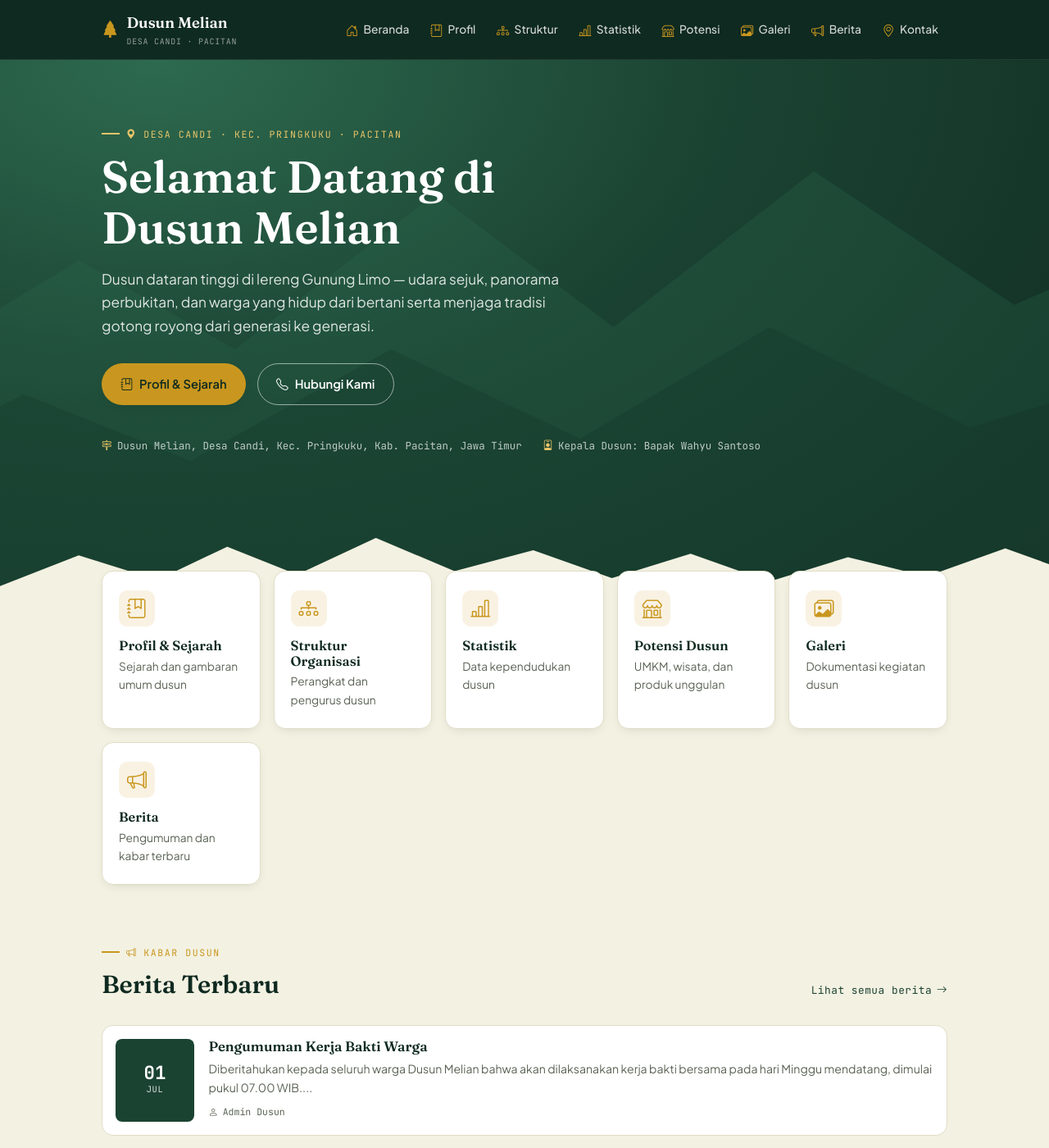
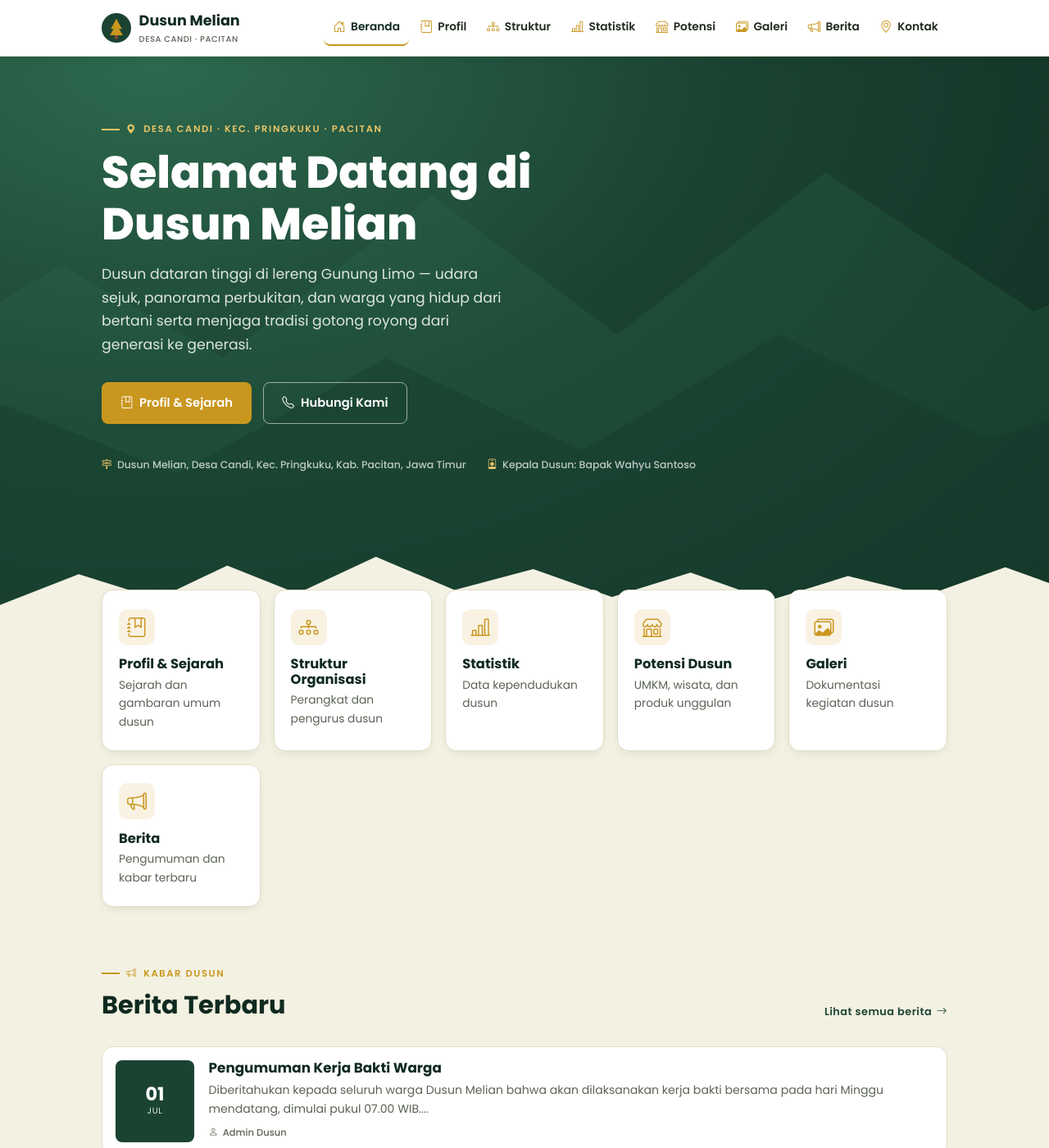
Before and after one commit to Noiro-0/Melian-Happy, a Jekyll site: the page built from index.html, in a window 1280 px wide and 1400 px high. Shown: the whole window at 82% size. Built offline with Jekyll 4.4.1, drawn with Linux system fonts in a browser that asks for light colours.

Commit message:
fix: update-design

```diff
--- a/_includes/footer.html
+++ b/_includes/footer.html
@@ -2,7 +2,7 @@
   <div class="footer-grid">
     <div class="footer-col">
       <a href="{{ '/' | relative_url }}" class="footer-brand">
-        <i class="bi bi-tree-fill"></i> {{ site.dusun.nama }}
+        <img src="{{ '/admin/logo.svg' | relative_url }}" alt="Logo {{ site.dusun.nama }}"> {{ site.dusun.nama }}
       </a>
       <p>
         {{ site.dusun.nama }} adalah bagian dari {{ site.dusun.desa }},
--- a/_includes/nav.html
+++ b/_includes/nav.html
@@ -1,7 +1,7 @@
 <nav class="navbar">
   <div class="navbar-inner">
     <a class="nav-brand" href="{{ '/' | relative_url }}">
-      <i class="bi bi-tree-fill"></i>
+      <img class="nav-logo" src="{{ '/admin/logo.svg' | relative_url }}" alt="Logo {{ site.dusun.nama }}">
       <span>
         {{ site.dusun.nama }}
         <small>Desa {{ site.dusun.desa }} &middot; {{ site.dusun.kabupaten }}</small>
@@ -13,14 +13,14 @@
     </button>
 
     <div class="nav-links" id="navLinks">
-      <a href="{{ '/' | relative_url }}"><i class="bi bi-house-door"></i> Beranda</a>
-      <a href="{{ '/profil.html' | relative_url }}"><i class="bi bi-journal-bookmark"></i> Profil</a>
-      <a href="{{ '/struktur.html' | relative_url }}"><i class="bi bi-diagram-3"></i> Struktur</a>
-      <a href="{{ '/statistik.html' | relative_url }}"><i class="bi bi-bar-chart-line"></i> Statistik</a>
-      <a href="{{ '/potensi.html' | relative_url }}"><i class="bi bi-shop"></i> Potensi</a>
-      <a href="{{ '/galeri.html' | relative_url }}"><i class="bi bi-images"></i> Galeri</a>
-      <a href="{{ '/berita.html' | relative_url }}"><i class="bi bi-megaphone"></i> Berita</a>
-      <a href="{{ '/kontak.html' | relative_url }}"><i class="bi bi-geo-alt"></i> Kontak</a>
+      <a href="{{ '/' | relative_url }}" class="{% if page.url == '/' %}is-active{% endif %}"><i class="bi bi-house-door"></i> Beranda</a>
+      <a href="{{ '/profil.html' | relative_url }}" class="{% if page.url == '/profil.html' %}is-active{% endif %}"><i class="bi bi-journal-bookmark"></i> Profil</a>
+      <a href="{{ '/struktur.html' | relative_url }}" class="{% if page.url == '/struktur.html' %}is-active{% endif %}"><i class="bi bi-diagram-3"></i> Struktur</a>
+      <a href="{{ '/statistik.html' | relative_url }}" class="{% if page.url == '/statistik.html' %}is-active{% endif %}"><i class="bi bi-bar-chart-line"></i> Statistik</a>
+      <a href="{{ '/potensi.html' | relative_url }}" class="{% if page.url == '/potensi.html' %}is-active{% endif %}"><i class="bi bi-shop"></i> Potensi</a>
+      <a href="{{ '/galeri.html' | relative_url }}" class="{% if page.url == '/galeri.html' %}is-active{% endif %}"><i class="bi bi-images"></i> Galeri</a>
+      <a href="{{ '/berita.html' | relative_url }}" class="{% if page.url == '/berita.html' %}is-active{% endif %}"><i class="bi bi-megaphone"></i> Berita</a>
+      <a href="{{ '/kontak.html' | relative_url }}" class="{% if page.url == '/kontak.html' %}is-active{% endif %}"><i class="bi bi-geo-alt"></i> Kontak</a>
     </div>
   </div>
 </nav>
--- a/_layouts/default.html
+++ b/_layouts/default.html
@@ -6,9 +6,11 @@
   <title>{{ page.title }}{% if page.title %} - {% endif %}{{ site.title }}</title>
   <meta name="description" content="{{ page.description | default: site.description }}">
 
+  <link rel="icon" href="{{ '/admin/logo.svg' | relative_url }}" type="image/svg+xml">
+
   <link rel="preconnect" href="https://fonts.googleapis.com">
   <link rel="preconnect" href="https://fonts.gstatic.com" crossorigin>
-  <link href="https://fonts.googleapis.com/css2?family=Fraunces:opsz,wght@9..144,500;9..144,600;9..144,700&family=Plus+Jakarta+Sans:wght@400;500;600;700&family=JetBrains+Mono:wght@400;500;700&display=swap" rel="stylesheet">
+  <link href="https://fonts.googleapis.com/css2?family=Poppins:wght@400;500;600;700;800&display=swap" rel="stylesheet">
   <link rel="stylesheet" href="https://cdn.jsdelivr.net/npm/bootstrap-icons@1.11.3/font/bootstrap-icons.min.css">
 
   <link rel="stylesheet" href="{{ '/assets/css/style.css' | relative_url }}">
--- a/assets/css/style.css
+++ b/assets/css/style.css
@@ -19,9 +19,9 @@
   --border: #E1DDC7;
 
   /* Type */
-  --font-display: "Fraunces", "Georgia", serif;
-  --font-body: "Plus Jakarta Sans", "Segoe UI", Roboto, Arial, sans-serif;
-  --font-mono: "JetBrains Mono", ui-monospace, Menlo, monospace;
+  --font-display: "Poppins", "Segoe UI", Roboto, Arial, sans-serif;
+  --font-body: "Poppins", "Segoe UI", Roboto, Arial, sans-serif;
+  --font-mono: "Poppins", "Segoe UI", Roboto, Arial, sans-serif;
 
   /* Shape / rhythm */
   --radius: 14px;
@@ -50,7 +50,7 @@ h1, h2, h3, h4 {
   color: var(--pine-dark);
   line-height: 1.15;
   margin: 0 0 0.6rem;
-  font-weight: 600;
+  font-weight: 700;
 }
 
 a { color: inherit; }
@@ -82,6 +82,7 @@ p { margin: 0 0 1rem; color: var(--ink); }
   align-items: center;
   gap: 0.5rem;
   font-family: var(--font-mono);
+  font-weight: 600;
   font-size: 0.72rem;
   letter-spacing: 0.14em;
   text-transform: uppercase;
@@ -104,7 +105,7 @@ p { margin: 0 0 1rem; color: var(--ink); }
   font-weight: 600;
   font-size: 0.92rem;
   padding: 0.75rem 1.4rem;
-  border-radius: 999px;
+  border-radius: var(--radius-sm);
   text-decoration: none;
   border: 1.5px solid transparent;
   transition: transform 0.15s ease, box-shadow 0.15s ease, background 0.15s ease;
@@ -113,10 +114,10 @@ p { margin: 0 0 1rem; color: var(--ink); }
 
 .btn-gold {
   background: var(--gold);
-  color: var(--pine-dark);
+  color: #fff;
   box-shadow: var(--shadow-sm);
 }
-.btn-gold:hover { background: var(--gold-light); }
+.btn-gold:hover { background: var(--gold-light); color: var(--pine-dark); }
 
 .btn-outline {
   border-color: rgba(255,255,255,0.55);
@@ -141,9 +142,10 @@ p { margin: 0 0 1rem; color: var(--ink); }
   margin-bottom: 2rem;
   flex-wrap: wrap;
 }
-.section-head h2 { font-size: 1.9rem; margin: 0; }
+.section-head h2 { font-size: 1.9rem; margin: 0; font-weight: 700; }
 .section-head .see-all {
   font-family: var(--font-mono);
+  font-weight: 600;
   font-size: 0.8rem;
   letter-spacing: 0.04em;
   text-decoration: none;
@@ -160,8 +162,9 @@ p { margin: 0 0 1rem; color: var(--ink); }
   align-items: center;
   gap: 0.35rem;
   font-family: var(--font-mono);
+  font-weight: 600;
   font-size: 0.72rem;
-  letter-spacing: 0.06em;
+  letter-spacing: 0.03em;
   text-transform: uppercase;
   background: rgba(27, 67, 50, 0.08);
   color: var(--pine);
@@ -178,19 +181,20 @@ p { margin: 0 0 1rem; color: var(--ink); }
 .ridge-divider svg { width: 100%; height: auto; display: block; }
 
 /* ==========================================================================
-   Navbar
+   Navbar — terang & bersih ala FTI UKDW
    ========================================================================== */
 .navbar {
   position: sticky;
   top: 0;
   z-index: 50;
-  background: var(--pine-dark);
-  border-bottom: 1px solid rgba(255,255,255,0.08);
+  background: var(--card);
+  border-bottom: 1px solid var(--border);
+  box-shadow: var(--shadow-sm);
 }
 .navbar-inner {
   max-width: 1080px;
   margin: 0 auto;
-  padding: 0.8rem 1.5rem;
+  padding: 0.7rem 1.5rem;
   display: flex;
   align-items: center;
   justify-content: space-between;
@@ -200,31 +204,33 @@ p { margin: 0 0 1rem; color: var(--ink); }
   display: flex;
   align-items: center;
   gap: 0.6rem;
-  color: #fff;
+  color: var(--pine-dark);
   text-decoration: none;
   font-family: var(--font-display);
-  font-weight: 600;
-  font-size: 1.15rem;
+  font-weight: 700;
+  font-size: 1.1rem;
 }
-.nav-brand .bi {
-  color: var(--gold);
-  font-size: 1.3rem;
+.nav-brand .nav-logo {
+  width: 36px;
+  height: 36px;
+  object-fit: contain;
+  flex-shrink: 0;
 }
 .nav-brand small {
   display: block;
   font-family: var(--font-mono);
-  font-weight: 400;
+  font-weight: 500;
   font-size: 0.62rem;
-  letter-spacing: 0.08em;
+  letter-spacing: 0.06em;
   text-transform: uppercase;
-  color: rgba(255,255,255,0.55);
+  color: var(--muted);
 }
 
 .nav-toggle {
   display: none;
   background: none;
-  border: 1px solid rgba(255,255,255,0.25);
-  color: #fff;
+  border: 1px solid var(--border);
+  color: var(--pine-dark);
   width: 40px;
   height: 40px;
   border-radius: var(--radius-sm);
@@ -237,23 +243,30 @@ p { margin: 0 0 1rem; color: var(--ink); }
 .nav-links {
   display: flex;
   flex-wrap: wrap;
-  gap: 0.2rem;
+  gap: 0.15rem;
 }
 .nav-links a {
   display: inline-flex;
   align-items: center;
   gap: 0.4rem;
-  color: rgba(255,255,255,0.82);
+  color: var(--ink);
   text-decoration: none;
-  padding: 0.5rem 0.7rem;
+  padding: 0.55rem 0.7rem;
   font-size: 0.86rem;
-  font-weight: 500;
+  font-weight: 600;
   border-radius: var(--radius-sm);
   white-space: nowrap;
+  border-bottom: 2px solid transparent;
 }
 .nav-links a .bi { font-size: 0.95rem; color: var(--gold); }
-.nav-links a:hover,
-.nav-links a.is-active { background: rgba(255,255,255,0.1); color: #fff; }
+.nav-links a:hover {
+  background: rgba(201, 151, 31, 0.10);
+  color: var(--pine-dark);
+}
+.nav-links a.is-active {
+  color: var(--pine-dark);
+  border-bottom-color: var(--gold);
+}
 
 @media (max-width: 820px) {
   .nav-toggle { display: inline-flex; }
@@ -266,7 +279,8 @@ p { margin: 0 0 1rem; color: var(--ink); }
   }
   .navbar-inner { flex-wrap: wrap; }
   .nav-links.is-open { max-height: 520px; padding-top: 0.5rem; }
-  .nav-links a { width: 100%; padding: 0.65rem 0.5rem; }
+  .nav-links a { width: 100%; padding: 0.65rem 0.5rem; border-bottom: none; border-left: 2px solid transparent; }
+  .nav-links a.is-active { border-left-color: var(--gold); border-bottom: none; }
 }
 
 /* ==========================================================================
@@ -289,6 +303,7 @@ p { margin: 0 0 1rem; color: var(--ink); }
 .hero-inner .eyebrow::before { background: var(--gold-light); }
 .hero h1 {
   color: #fff;
+  font-weight: 800;
   font-size: clamp(2.3rem, 5vw, 3.4rem);
   max-width: 16ch;
   margin-bottom: 1rem;
@@ -310,6 +325,7 @@ p { margin: 0 0 1rem; color: var(--ink); }
   flex-wrap: wrap;
   gap: 1.6rem;
   font-family: var(--font-mono);
+  font-weight: 500;
   font-size: 0.78rem;
   color: rgba(255,255,255,0.72);
 }
@@ -366,7 +382,7 @@ p { margin: 0 0 1rem; color: var(--ink); }
   border-radius: 10px;
   margin-bottom: 0.9rem;
 }
-.quick-card h3 { margin: 0 0 0.3rem; color: var(--pine-dark); font-size: 1.02rem; }
+.quick-card h3 { margin: 0 0 0.3rem; color: var(--pine-dark); font-size: 1.02rem; font-weight: 700; }
 .quick-card p { margin: 0; color: var(--muted); font-size: 0.86rem; }
 
 /* ==========================================================================
@@ -400,11 +416,12 @@ p { margin: 0 0 1rem; color: var(--ink); }
 }
 .post-card-date .day { font-size: 1.4rem; font-weight: 700; line-height: 1; }
 .post-card-date .mon { font-size: 0.65rem; text-transform: uppercase; letter-spacing: 0.06em; opacity: 0.85; }
-.post-card h3 { margin: 0 0 0.35rem; font-size: 1.05rem; }
+.post-card h3 { margin: 0 0 0.35rem; font-size: 1.05rem; font-weight: 700; }
 .post-card .post-excerpt { margin: 0; color: var(--muted); font-size: 0.88rem; }
 .post-card .post-author {
   margin-top: 0.5rem;
   font-family: var(--font-mono);
+  font-weight: 500;
   font-size: 0.72rem;
   color: var(--muted);
   display: inline-flex;
@@ -418,6 +435,7 @@ p { margin: 0 0 1rem; color: var(--ink); }
   flex-wrap: wrap;
   gap: 1.2rem;
   font-family: var(--font-mono);
+  font-weight: 500;
   font-size: 0.78rem;
   color: var(--muted);
   margin-bottom: 1.5rem;
@@ -462,7 +480,7 @@ p { margin: 0 0 1rem; color: var(--ink); }
   margin-bottom: 0.75rem;
   display: inline-block;
 }
-.page-hero h1 { color: #fff; font-size: clamp(1.9rem, 4vw, 2.6rem); margin-bottom: 0.4rem; }
+.page-hero h1 { color: #fff; font-weight: 700; font-size: clamp(1.9rem, 4vw, 2.6rem); margin-bottom: 0.4rem; }
 .page-hero p { color: rgba(255,255,255,0.75); max-width: 56ch; margin: 0; }
 .page-hero .ridge-divider path { fill: var(--mist); }
 .page-body { padding: 3rem 0 4.5rem; }
@@ -507,11 +525,12 @@ p { margin: 0 0 1rem; color: var(--ink); }
   justify-content: center;
   font-size: 2rem;
 }
-.perangkat-card h3 { margin: 0.2rem 0; font-size: 1rem; }
+.perangkat-card h3 { margin: 0.2rem 0; font-size: 1rem; font-weight: 700; }
 .perangkat-card p {
   margin: 0;
   color: var(--gold);
   font-family: var(--font-mono);
+  font-weight: 600;
   font-size: 0.72rem;
   text-transform: uppercase;
   letter-spacing: 0.04em;
@@ -549,6 +568,7 @@ p { margin: 0 0 1rem; color: var(--ink); }
   text-align: left;
   padding: 0.8rem 0.6rem;
   font-family: var(--font-mono);
+  font-weight: 600;
   font-size: 0.72rem;
   text-transform: uppercase;
   letter-spacing: 0.05em;
@@ -587,15 +607,19 @@ p { margin: 0 0 1rem; color: var(--ink); }
   color: var(--gold-light); font-size: 2rem;
 }
 .potensi-card .potensi-kategori {
-  margin: 0.9rem 0.9rem 0.3rem;
-  color: var(--gold);
+  display: inline-flex;
+  margin: 0.9rem 0.9rem 0.5rem;
+  color: var(--pine);
+  background: rgba(27, 67, 50, 0.08);
   font-family: var(--font-mono);
   font-size: 0.7rem;
   font-weight: 700;
   text-transform: uppercase;
-  letter-spacing: 0.05em;
+  letter-spacing: 0.03em;
+  padding: 0.25rem 0.6rem;
+  border-radius: 999px;
 }
-.potensi-card h3 { margin: 0 0.9rem 0.9rem; font-size: 1.02rem; }
+.potensi-card h3 { margin: 0 0.9rem 0.9rem; font-size: 1.02rem; font-weight: 700; }
 
 .potensi-single-image { width: 100%; max-height: 380px; object-fit: cover; border-radius: var(--radius); margin-bottom: 1.5rem; }
 
@@ -655,7 +679,7 @@ p { margin: 0 0 1rem; color: var(--ink); }
   display: flex; align-items: center; justify-content: center;
   flex-shrink: 0;
 }
-.kontak-row strong { display: block; font-size: 0.78rem; text-transform: uppercase; letter-spacing: 0.04em; color: var(--muted); font-family: var(--font-mono); margin-bottom: 0.15rem; }
+.kontak-row strong { display: block; font-size: 0.78rem; text-transform: uppercase; letter-spacing: 0.04em; color: var(--muted); font-family: var(--font-mono); font-weight: 600; margin-bottom: 0.15rem; }
 .map-wrapper { border-radius: var(--radius); overflow: hidden; box-shadow: var(--shadow-sm); border: 1px solid var(--border); min-height: 260px; }
 .map-wrapper iframe { width: 100%; height: 100%; min-height: 260px; border: 0; display: block; }
 
@@ -679,7 +703,7 @@ p { margin: 0 0 1rem; color: var(--ink); }
   margin: 3rem 0 0;
   background-image: radial-gradient(90% 140% at 100% 0%, rgba(201,151,31,0.18), transparent 60%);
 }
-.cta-band h3 { color: #fff; margin: 0 0 0.3rem; font-size: 1.4rem; }
+.cta-band h3 { color: #fff; margin: 0 0 0.3rem; font-size: 1.4rem; font-weight: 700; }
 .cta-band p { color: rgba(255,255,255,0.75); margin: 0; }
 
 /* ==========================================================================
@@ -704,6 +728,7 @@ p { margin: 0 0 1rem; color: var(--ink); }
   text-transform: uppercase;
   letter-spacing: 0.06em;
   font-family: var(--font-mono);
+  font-weight: 700;
   margin-bottom: 1rem;
 }
 .footer-brand {
@@ -713,9 +738,15 @@ p { margin: 0 0 1rem; color: var(--ink); }
   color: #fff;
   font-family: var(--font-display);
   font-size: 1.2rem;
-  font-weight: 600;
+  font-weight: 700;
   margin-bottom: 0.75rem;
   text-decoration: none;
+}
+.footer-brand .nav-logo,
+.footer-brand img {
+  width: 32px;
+  height: 32px;
+  object-fit: contain;
 }
 .footer-brand .bi { color: var(--gold); }
 .footer-col p { color: rgba(255,255,255,0.65); font-size: 0.9rem; }
@@ -751,4 +782,4 @@ p { margin: 0 0 1rem; color: var(--ink); }
    ========================================================================== */
 .error-page { text-align: center; padding: 4rem 0; }
 .error-page .bi { font-size: 3rem; color: var(--gold); margin-bottom: 1rem; }
-.error-page h1 { font-size: 2.2rem; }
+.error-page h1 { font-size: 2.2rem; font-weight: 700; }
```
